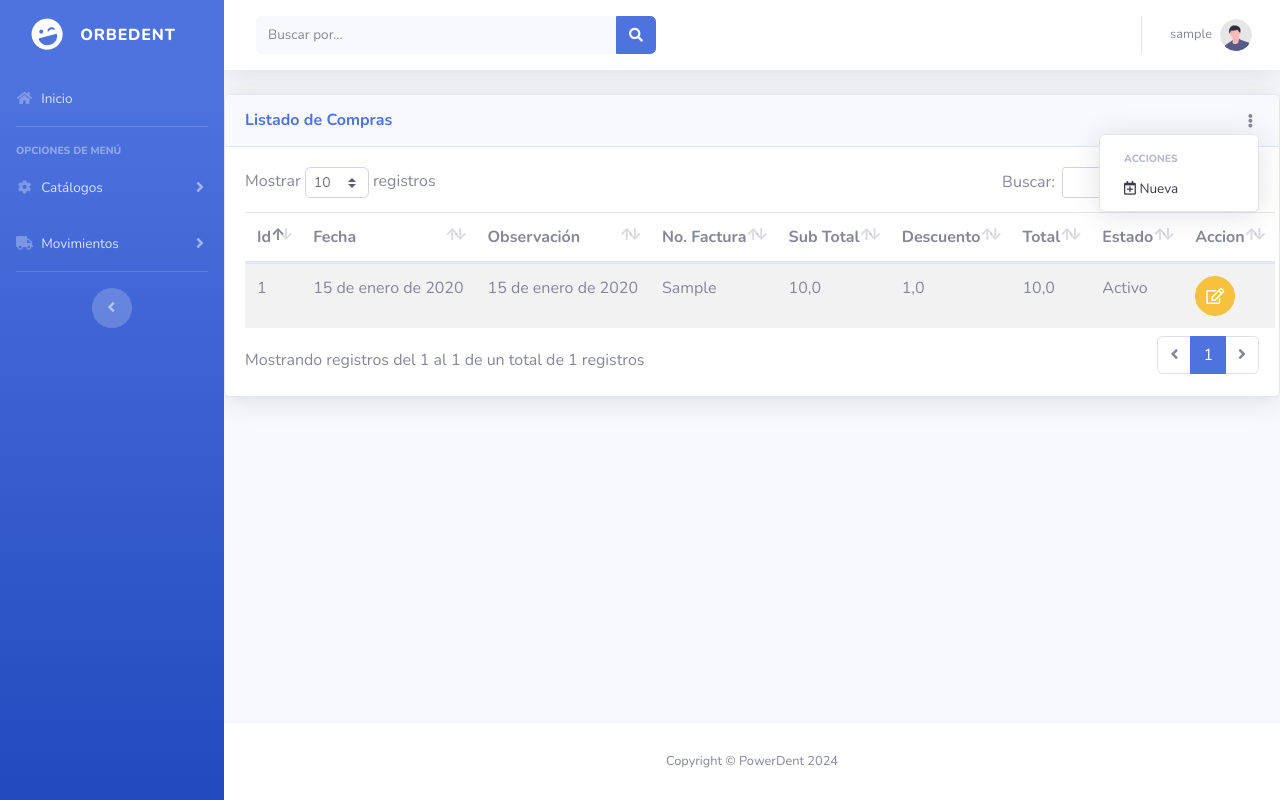
After one commit to Xaler01/PowerDent, a Django app: page /cmp/compras/ in a window 1280 px wide, after a click that opens the changed part. The commit adds this page. Run offline with Django 4.2, Linux system fonts and the light colour scheme; a user stored in the database is signed in; tables that the repository leaves empty hold one stand-in row (values such as "Sample post"); some libraries are stand-ins or nearby versions.

Commit message:
Mod Compras V 0.0.4

```diff
--- /dev/null
+++ b/cmp/templates/cmp/compras_list.html
@@ -0,0 +1,103 @@
+{% extends 'base/base.html' %}
+{% block page_content %}
+
+ <!-- Dropdown Card Example -->
+    <div class="card shadow mb-4">
+        <!-- Card Header - Dropdown -->
+        <div class="card-header py-3 d-flex flex-row align-items-center justify-content-between">
+            <h6 class="m-0 font-weight-bold text-primary">Listado de Compras</h6>
+            <div class="dropdown no-arrow">
+                <a class="dropdown-toggle" href="#" role="button" id="dropdownMenuLink"
+                    data-toggle="dropdown" aria-haspopup="true" aria-expanded="false">
+                    <i class="fas fa-ellipsis-v fa-sm fa-fw text-gray-600"></i>
+                </a>
+                <div class="dropdown-menu dropdown-menu-right shadow animated--fade-in"
+                    aria-labelledby="dropdownMenuLink">
+                    <div class="dropdown-header">Acciones</div>
+                    <a class="dropdown-item" href="#"><i class="far fa-calendar-plus"></i> Nueva</a>
+
+                </div>
+            </div>
+        </div>
+        <!-- Card Body -->
+        <div class="card-body">
+            {% if not obj %}
+            <div class="alert alert-info">No hay compras</div>
+            {% endif %}
+            <div class="table-responsive-sm">
+                <table class="table table-striped table-hover dt-responsive nowrap" style="width:100%">
+                    <thead>
+                      <th>Id</th>
+                      <th>Fecha</th>
+                      <th>Observación</th>
+                      <th>No. Factura</th>
+                      <th>Sub Total</th>
+                      <th>Descuento</th>
+                      <th>Total</th>
+                      <th>Estado</th>
+                      <th class="all">Accion</th>
+                    </thead>
+                    <tbody>
+                      {% for item in obj  %}
+                      <tr>
+                          <td>{{ item.id }}</td>
+                          <td>{{ item.fecha_compra }}</td>
+                          <td>{{ item.observacion }}</td>
+                          <td>{{ item.no_factura }}</td>
+                          <td>{{ item.sub_total }}</td>
+                          <td>{{ item.descuento }}</td>
+                          <td>{{ item.total }}</td>
+                          <td>{{item.estado|yesno:"Activo,Inactivo"}}</td>
+                          <td>
+                              <a class="btn btn-warning btn-circle" href="#"><i class="far fa-edit"></i></a>
+                              <!--<a class="btn btn-warning btn-circle" href="{% url 'cmp:compras_edit' item.id %}')"><i class="far fa-edit"></i></a>
+                              <button class="btn btn-warning btn-circle" onclick="return abrir_modal('{% url 'cmp:compras_edit' item.id %}')">
+                              <i class="far fa-edit"></i></button>
+                              <button class="btn btn-danger btn-circle" onclick="return abrir_modal('{% url 'cmp:proveedor_inactivar' item.id %}')">
+                              <i class="far fa-thumbs-down"></i></button>
+                              <a href="{% url 'inv:producto_edit' item.id %}" class="btn btn-warning btn-circle" role="button"><i class="far fa-edit"></i></a>
+                              <a href="{% url 'cmp:proveedor_inactivar' item.id %}" class="btn   btn-circle" role="button"><i class="far fa-thumbs-down"></i></a>-->
+                          </td>
+                      </tr>
+                      {% endfor %}
+                    </tbody>
+                </table>
+            </div>
+
+        </div>
+    </div>
+
+{% endblock page_content %}
+{% block js_page %}
+<script>
+    // Call the datatables Jquerys plugin
+    $(document).ready(function() {
+        $('.table').DataTable({
+            "language": {
+                "sProcessing":"Procesando...",
+                "sLengthMenu" :"Mostrar _MENU_ registros",
+                "sZeroRecords" : "No se encontraron resultados",
+                "sEmptyTable":"Ningun dato disponible en esta tabla",
+                "sInfo":"Mostrando registros del _START_ al _END_ de un total de _TOTAL_ registros",
+                "sInfoEmpty":"Mostrando registros del 0 al 0 de un total de 0 registros",
+                "sInfoFiltered":"(filtrado de un total de _MAX_ regitros)",
+                "sInfoPostFix":"",
+                "sSearch":"Buscar:",
+                "sUrl":"",
+                "sInfoThousands":",",
+                "sLoadingRecords":"Cargando...",
+                "oPaginate":{
+                    "sFirst":"<span class='fa fa-angle-double-left'></span>",
+                    "sLast":"<span class='fa fa-angle-double-right'></span>",
+                    "sNext":"<span class='fa fa-angle-right'></span>",
+                    "sPrevious":"<span class='fa fa-angle-left'></span>"
+                },
+                "oAria":{
+                    "sSortAscending":": Activar para ordenar la colimna de manera ascendente",
+                    "sSortDescending":": Activar para ordenar la colimna de manea descendente",
+                }
+            }
+        });
+    });
+</script>
+{% endblock js_page %}
--- a/cmp/urls.py
+++ b/cmp/urls.py
@@ -1,10 +1,12 @@
 from django.urls import path
 
-from .views import ProveedorView, ProveedorNew, ProveedorEdit, proveedorInactivar
+from .views import ProveedorView, ProveedorNew, ProveedorEdit, proveedorInactivar,ComprasView
 
 urlpatterns = [
     path('proveedores/', ProveedorView.as_view(), name='proveedor_list'),
     path('proveedores/new', ProveedorNew.as_view(), name='proveedor_new'),
     path('proveedores/edit/<int:pk>', ProveedorEdit.as_view(), name='proveedor_edit'),
     path('proveedores/inactivar/<int:id>', proveedorInactivar, name='proveedor_inactivar'),
+
+    path('compras/', ComprasView.as_view(), name='compras_list'),
 ]
--- a/cmp/views.py
+++ b/cmp/views.py
@@ -1,68 +1,82 @@
-from django.contrib.auth.decorators import permission_required
-from django.shortcuts import render, redirect
+from django.shortcuts import render
+from django.views import generic
 from django.urls import reverse_lazy
-from django.views import generic
+
+from django.contrib.messages.views import SuccessMessageMixin
+from django.contrib.auth.decorators import login_required, permission_required
 from django.contrib.auth.mixins import LoginRequiredMixin
 from django.http import HttpResponse
+import json
+
+from .models import Proveedor, ComprasEnc, ComprasDet
+from cmp.forms import ProveedorForm
 from bases.views import SinPrivilegios
-from .models import Proveedor
-from cmp.forms import ProveedorForm
-
-import json
 
 
 # Create your views here.
 
 # INICIA VISTAS PROVEEDOR
-class ProveedorView(LoginRequiredMixin, generic.ListView):
+class ProveedorView(SinPrivilegios, generic.ListView):
     model = Proveedor
     template_name = "cmp/proveedor_list.html"
     context_object_name = "obj"
     permission_required = "cmp.view_proveedor"
 
 
-class ProveedorNew(LoginRequiredMixin, generic.CreateView):
+class ProveedorNew(SuccessMessageMixin, SinPrivilegios, generic.CreateView):
     model = Proveedor
     template_name = "cmp/proveedor_form.html"
     context_object_name = "obj"
     form_class = ProveedorForm
     success_url = reverse_lazy("cmp:proveedor_list")
-    login_url = "bases:login"
+    success_message = "Proveedor Nuevo"
+    permission_required = "cmp.add_proveedor"
 
     def form_valid(self, form):
         form.instance.uc = self.request.user
         return super().form_valid(form)
 
 
-class ProveedorEdit(LoginRequiredMixin, generic.UpdateView):
+class ProveedorEdit(SuccessMessageMixin, SinPrivilegios, generic.UpdateView):
     model = Proveedor
     template_name = "cmp/proveedor_form.html"
     context_object_name = "obj"
     form_class = ProveedorForm
     success_url = reverse_lazy("cmp:proveedor_list")
-    login_url = "bases:login"
+    success_message = "Proveedor Editado"
+    permission_required = "cmp.change_proveedor"
 
     def form_valid(self, form):
         form.instance.um = self.request.user.id
+        print(self.request.user.id)
         return super().form_valid(form)
 
 
+@login_required(login_url="/login/")
+@permission_required("cmp.change_proveedor", login_url="/login/")
 def proveedorInactivar(request, id):
     template_name = "cmp/inactivar_prv.html"
     contexto = {}
-    prov = Proveedor.objects.filter(pk=id).first()
+    prv = Proveedor.objects.filter(pk=id).first()
 
-    if not prov:
+    if not prv:
         # return redirect("cmp:proveedor_list")
         return HttpResponse('Proveedor no existe ' + str(id))
 
     if request.method == 'GET':
-        contexto = {'obj': prov}
+        contexto = {'obj': prv}
 
     if request.method == 'POST':
-        prov.estado = False
-        prov.save()
+        prv.estado = False
+        prv.save()
         contexto = {'obj': 'OK'}
         return HttpResponse('Proveedor Inactivado ')
 
     return render(request, template_name, contexto)
+
+
+class ComprasView(SinPrivilegios, generic.ListView):
+    model = ComprasEnc
+    template_name = "cmp/compras_list.html"
+    context_object_name = "obj"
+    permission_required = "cmp.view_comprasenc"
--- a/templates/base/base.html
+++ b/templates/base/base.html
@@ -100,6 +100,19 @@
                         {% if perms.cmp.view_proveedor %}
                             <a class="collapse-item" href="{% url 'cmp:proveedor_list' %}">Proveedores</a>
                         {% endif %}
+                    </div>
+                </div>
+            </li>
+            <li class="nav-item">
+                <a class="nav-link collapsed" href="#" data-toggle="collapse" data-target="#collapseCompras"
+                    aria-expanded="true" aria-controls="collapseCompras">
+                    <i class="fas fa-fw fa-truck"></i>
+                    <span>Movimientos</span>
+                </a>
+                <div id="collapseCompras" class="collapse" aria-labelledby="headingTwo" data-parent="#accordionSidebar">
+                    <div class="bg-white py-2 collapse-inner rounded">
+                        <h6 class="collapse-header">Entradas</h6>
+                        <a class="collapse-item" href="{% url 'cmp:compras_list' %}">Compras</a>
                     </div>
                 </div>
             </li>
```
Also changed, not shown: cmp/forms.py (+23 -1 lines).
